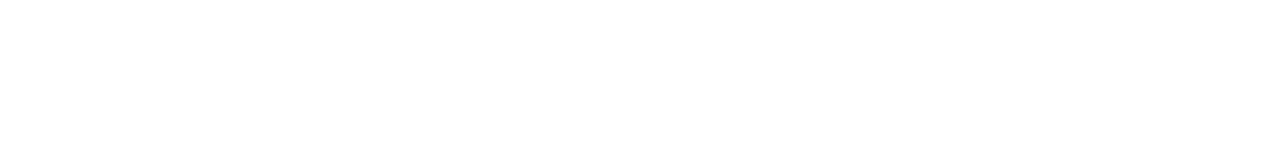
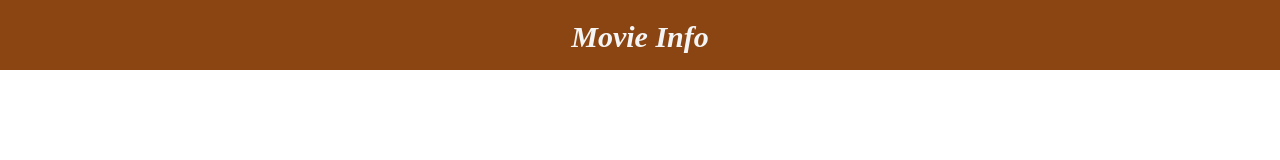
Before and after one commit to Mubariz-Ali/Movie-Info-Site, a plain HTML site: page index.html in a window 1280 px wide. Drawn offline with Linux system fonts and the light colour scheme.

Commit message:
NavBar Added

```diff
--- a/index.html
+++ b/index.html
@@ -3,7 +3,14 @@
   <head>
     <meta charset="UTF-8" />
     <meta name="viewport" content="width=device-width, initial-scale=1.0" />
-    <title>Document</title>
+    <title>Movie Info</title>
+    <link rel="StyleSheet" href="style.css" />
   </head>
-  <body></body>
+  <body>
+    <nav>
+      <ul>
+        <li>Movie Info</li>
+      </ul>
+    </nav>
+  </body>
 </html>
--- a/style.css
+++ b/style.css
@@ -0,0 +1,18 @@
+* {
+  margin: 0;
+  padding: 0;
+}
+nav {
+  height: 70px;
+  display: flex;
+  justify-content: center;
+  background-color: saddlebrown;
+  color: whitesmoke;
+  font-style: italic;
+  font-size: 30px;
+  font-weight: bolder;
+}
+ul {
+  list-style-type: none;
+  margin-top: 20px;
+}
```
